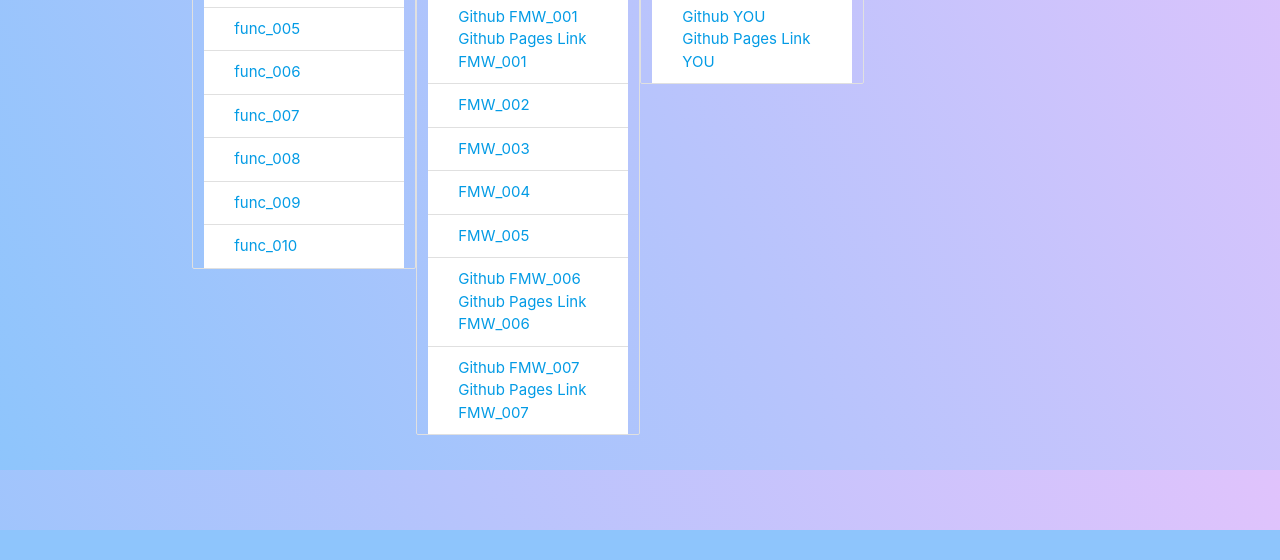
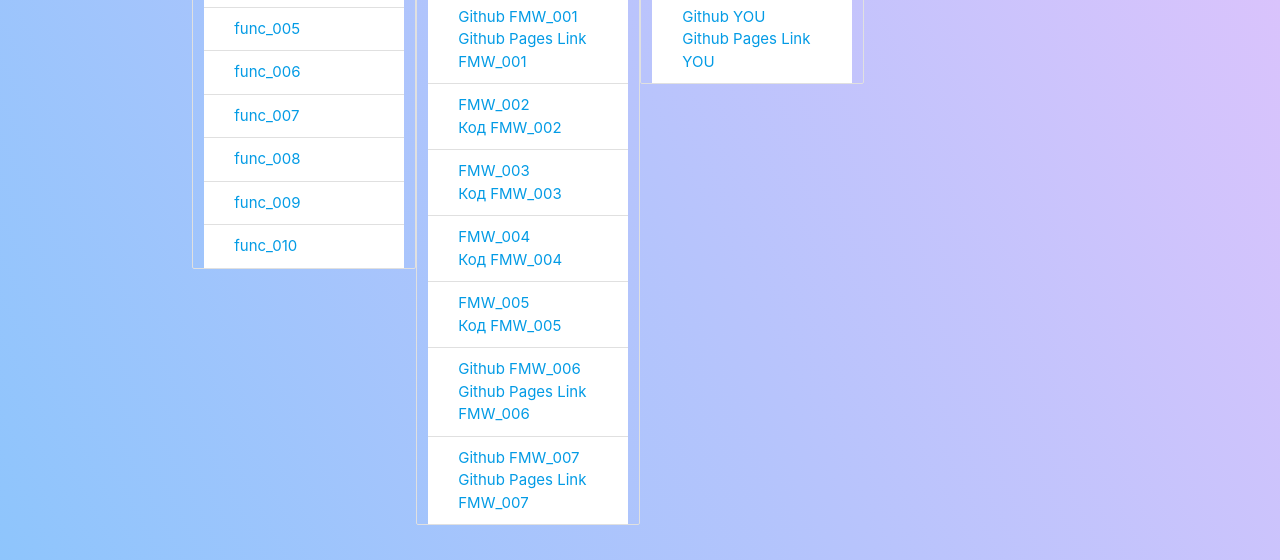
Before and after one commit to AVSStorage/itmo-2020-labs, a website: page index.html in a window 1280 px wide. Shown: the part 270-830 px from the top of the page. Before the commit the page ends 800 px from the top, so only its background shows below. Drawn offline with nearby package versions, Linux system fonts and the light colour scheme.

Commit message:
Edit index.html

```diff
--- a/index.html
+++ b/index.html
@@ -82,15 +82,19 @@
         </li>
         <li class="collection-item">
             <a href="frmw_002.html" target="_blank">FMW_002</a>
+            <a href="https://github.com/AVSStorage/itmo-2020-labs/blob/master/frmw_002.html" target="_blank">Код FMW_002</a>
         </li>
         <li class="collection-item">
             <a href="frmw_003.html" target="_blank" >FMW_003</a>
+            <a href="https://github.com/AVSStorage/itmo-2020-labs/blob/master/frmw_003.html" target="_blank">Код FMW_003</a>
         </li>
         <li class="collection-item">
             <a href="frmw_004.html" target="_blank" >FMW_004</a>
+            <a href="https://github.com/AVSStorage/itmo-2020-labs/blob/master/frmw_004.html" target="_blank">Код FMW_004</a>
         </li>
         <li class="collection-item">
             <a href="frmw_005.html" target="_blank" >FMW_005</a>
+            <a href="https://github.com/AVSStorage/itmo-2020-labs/blob/master/frmw_005.html" target="_blank">Код FMW_005</a>
         </li>
         <li class="collection-item">
             <a href="https://github.com/AVSStorage/elm-app" target="_blank">Github FMW_006</a>
```
